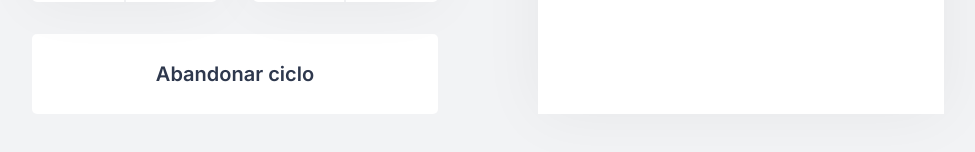
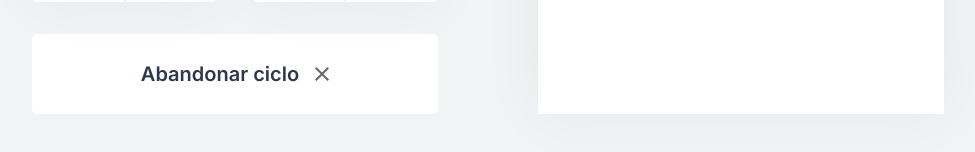
Before and after one commit to brunoocastro/NLW4-ReactJS, a Next.js app: page / in a window 1280 px wide. Both pictures are taken after a click on the button "Iniciar ciclo". Shown: the part 562-714 px from the top of the page, without its empty margins (152-1127 px from the left). Built offline with nearby package versions, Linux system fonts and the light colour scheme.

Commit message:
Adicionando SVG para os botões de inicio e abandonar countdown

```diff
--- a/src/components/Countdown.tsx
+++ b/src/components/Countdown.tsx
@@ -54,6 +54,18 @@ export function Countdown() {
               type="button"
             >
               Abandonar ciclo
+              <svg
+                width="14"
+                height="14"
+                viewBox="0 0 14 14"
+                fill="none"
+                xmlns="http://www.w3.org/2000/svg"
+              >
+                <path
+                  d="M14 1.41L12.59 0L7 5.59L1.41 0L0 1.41L5.59 7L0 12.59L1.41 14L7 8.41L12.59 14L14 12.59L8.41 7L14 1.41Z"
+                  fill="#666666"
+                />
+              </svg>
             </button>
           ) : (
             <button
@@ -62,6 +74,15 @@ export function Countdown() {
               onClick={startCountdown}
             >
               Iniciar ciclo
+              <svg
+                xmlns="http://www.w3.org/2000/svg"
+                width="24"
+                height="24"
+                viewBox="0 0 24 24"
+                fill="none"
+              >
+                <path d="M8 5V19L19 12L8 5Z" fill="white" />
+              </svg>
             </button>
           )}
         </>
--- a/src/styles/components/Countdown.module.css
+++ b/src/styles/components/Countdown.module.css
@@ -79,6 +79,6 @@
   border-bottom: 4px solid var(--green);
 }
 
-.countdownButton:disabled > svg{
+.countdownButton > svg{
   margin-left: 16px;
 }
```
